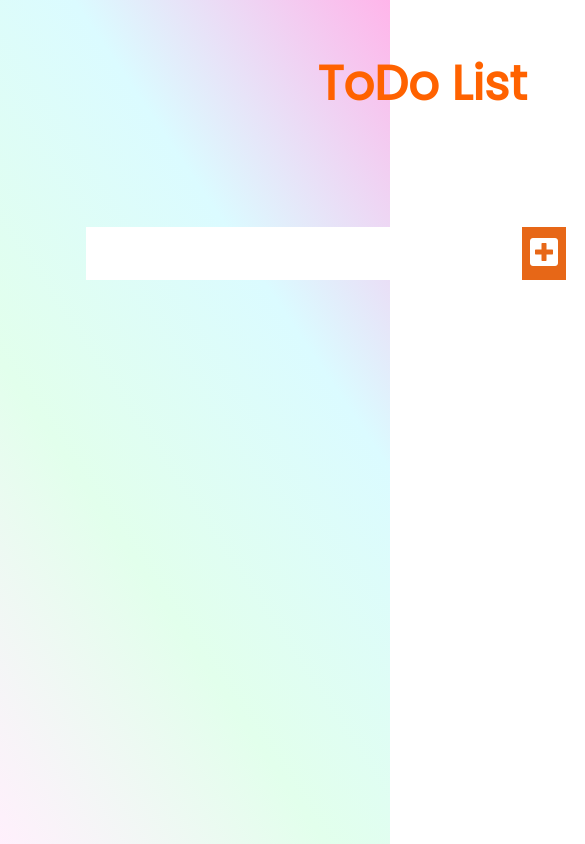
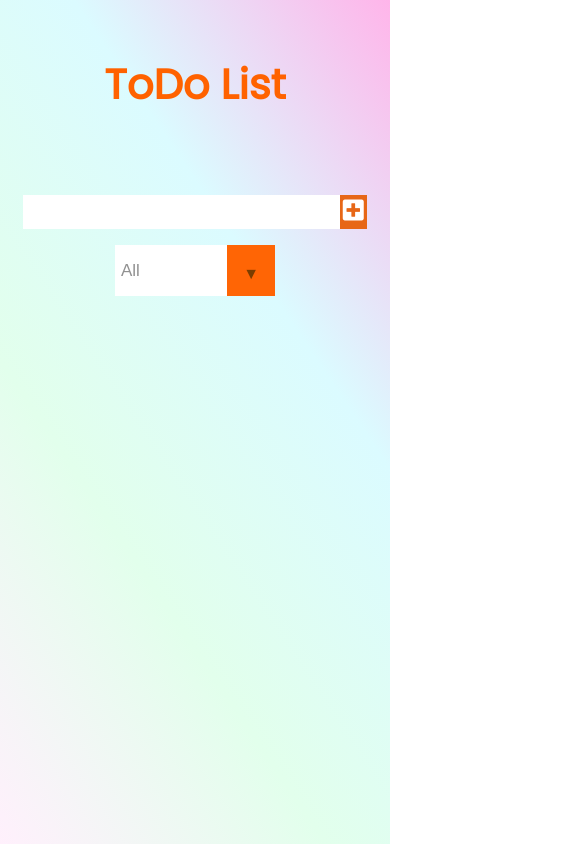
Before and after one commit to Janiru/ToDo-With-React, a React (Create React App) app: page / in a window 390 px wide. Shown: the top 844 px of the page, 585 px wide, since content can reach past the window. Built offline with nearby package versions, Linux system fonts and the light colour scheme.

Commit message:
Make the website responsive

```diff
--- a/src/components/Form.js
+++ b/src/components/Form.js
@@ -20,11 +20,14 @@ const Form = ({ setInputText, todos, setTodos, inputText, setStatus }) => {
 
     return(
         <form>
-            <input value={inputText} onChange={inputTextHandler} type="text" className="todo-input" />
+            <div className="formm">
+                <input value={inputText} onChange={inputTextHandler} type="text" className="todo-input" />
             <button onClick={submitTodoHandler} className="todo-button" type="submit">
                 <i className="fas fa-plus-square"></i>
 
             </button>
+            </div>
+
             <div className="select">
                 <select onChange={statusHandler} name="todos" className="filter-todo">
                     <option value="all">All</option>
--- a/src/index.css
+++ b/src/index.css
@@ -12,7 +12,6 @@ background: linear-gradient(236deg, rgba(255,181,234,1) 0%, rgba(219,251,255,1)
     font-family: 'Poppins', sans-serif;
     background-repeat: no-repeat;
     background-size: cover;
-    min-width: 100vh;
     height: 100vh;
 }
 body header h1{
@@ -190,19 +189,25 @@ select {
     justify-content: center;
    }
 
-@media (max-width: 376px)
+@media (max-width: 550px)
 {
     header
     {
-        font-size: 1rem;
-        justify-content: left;
+        font-size: 1.3rem;
+        justify-content: center;
     }
 
+    form{
+        flex-direction: column;
+    }
+    .formm {
+        display: flex;
+    }
     form input,
     form button
     {
     padding: 0.2rem;
-    font-size: 1rem;
+    font-size: 1.5rem;
     display: flex;
     }
 }
```
